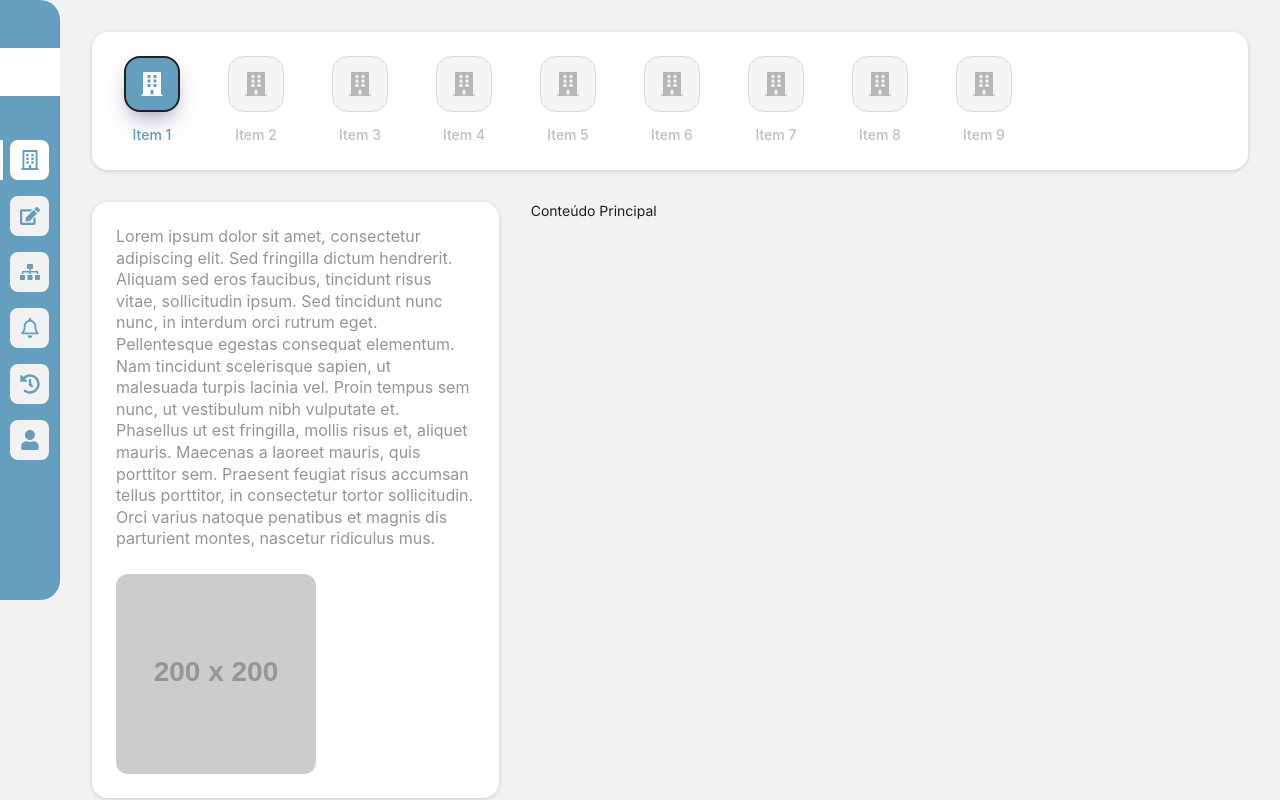
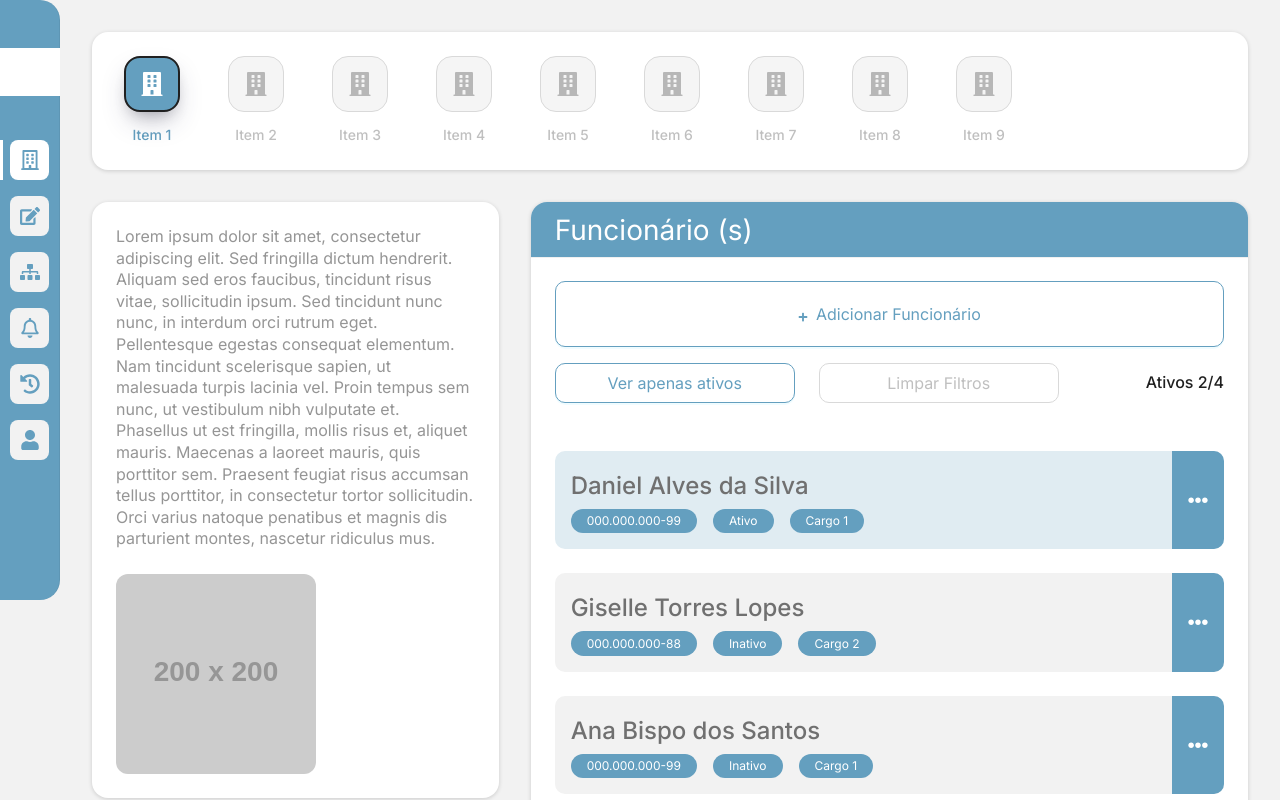
Before and after one commit to devjpedro/challenge-sea, a React (Vite) app: page / in a window 1280 px wide. Shown: the top 800 px of the page. Built offline with nearby package versions, Linux system fonts and the light colour scheme.

Commit message:
(add): layout list members

```diff
--- a/src/components/layouts/dashboard-layout/index.tsx
+++ b/src/components/layouts/dashboard-layout/index.tsx
@@ -1,5 +1,6 @@
 import { Layout } from 'antd'
 
+import { ListUsers } from '../../ui/list-users'
 import { NavSidebar } from '../../ui/nav-sidebar'
 import { SideContent } from '../../ui/side-content'
 import { StepsHeader } from '../../ui/steps-header'
@@ -32,7 +33,7 @@ export function DashboardLayout() {
         </CustomHeader>
         <CustomContent>
           <SideContent />
-          <main style={{ flex: 2 }}>Conteúdo Principal</main>
+          <ListUsers />
           {/* <MainContent /> */}
         </CustomContent>
       </ContentLayout>
--- /dev/null
+++ b/src/components/ui/list-users/index.tsx
@@ -0,0 +1,119 @@
+import { Button, Flex, type MenuProps, Typography } from 'antd'
+import { FaEllipsisH, FaPlus } from 'react-icons/fa'
+
+import {
+  AddMemberBtn,
+  CardUser,
+  CustomDropdown,
+  CustomTag,
+  FlexContainerBtns,
+  ListContainer,
+} from './styles'
+
+const membersData = [
+  {
+    id: 1,
+    name: 'Daniel Alves da Silva',
+    cpf: '000.000.000-99',
+    status: 'Ativo',
+    role: 'Cargo 1',
+  },
+  {
+    id: 2,
+    name: 'Giselle Torres Lopes',
+    cpf: '000.000.000-88',
+    status: 'Inativo',
+    role: 'Cargo 2',
+  },
+  {
+    id: 3,
+    name: 'Ana Bispo dos Santos',
+    cpf: '000.000.000-99',
+    status: 'Inativo',
+    role: 'Cargo 1',
+  },
+  {
+    id: 4,
+    name: 'Regina Elisa Souza',
+    cpf: '000.000.000-99',
+    status: 'Ativo',
+    role: 'Cargo 3',
+  },
+]
+
+const items: MenuProps['items'] = [
+  {
+    label: 'Alterar',
+    key: '1',
+  },
+  {
+    type: 'divider',
+  },
+  {
+    label: 'Excluir',
+    key: '2',
+  },
+]
+
+export function ListUsers() {
+  return (
+    <ListContainer title="Funcionário (s)">
+      <AddMemberBtn
+        variant="outlined"
+        color="primary"
+        icon={<FaPlus size={10} />}
+      >
+        Adicionar Funcionário
+      </AddMemberBtn>
+
+      <Flex
+        gap="large"
+        justify="space-between"
+        align="center"
+        style={{ marginTop: '1rem' }}
+      >
+        <FlexContainerBtns gap="large" align="center">
+          <Button variant="outlined" color="primary" size="large">
+            Ver apenas ativos
+          </Button>
+          <Button variant="outlined" color="primary" size="large" disabled>
+            Limpar Filtros
+          </Button>
+        </FlexContainerBtns>
+
+        <Typography.Text style={{ fontSize: '1rem', fontWeight: '500' }}>
+          Ativos 2/4
+        </Typography.Text>
+      </Flex>
+
+      <Flex vertical justify="center" gap="large" style={{ marginTop: '3rem' }}>
+        {membersData.map((member) => (
+          <CardUser
+            key={member.id}
+            vertical
+            gap="0.25rem"
+            status={member.status}
+          >
+            <Typography.Text className="name-user">
+              {member.name}
+            </Typography.Text>
+            <Flex gap="small">
+              <CustomTag>{member.cpf}</CustomTag>
+              <CustomTag>{member.status}</CustomTag>
+              <CustomTag>{member.role}</CustomTag>
+            </Flex>
+
+            <CustomDropdown
+              menu={{ items }}
+              trigger={['click']}
+              placement="bottomCenter"
+              arrow
+            >
+              <FaEllipsisH size={20} />
+            </CustomDropdown>
+          </CardUser>
+        ))}
+      </Flex>
+    </ListContainer>
+  )
+}
--- /dev/null
+++ b/src/components/ui/list-users/styles.ts
@@ -0,0 +1,108 @@
+import { Button, Card, Dropdown, Flex, Tag } from 'antd'
+import styled from 'styled-components'
+
+interface CardUserProps {
+  status: string
+}
+
+export const ListContainer = styled(Card)`
+  flex: 2;
+
+  background-color: ${(props) => props.theme.colors.white};
+  box-shadow: ${(props) => props.theme.shadows['shadow-1']};
+  border: 0;
+  border-radius: 16px !important;
+
+  & .ant-card-head {
+    border-start-start-radius: 16px !important;
+    border-start-end-radius: 16px !important;
+
+    background-color: ${(props) => props.theme.colors.primaryColor};
+    color: ${(props) => props.theme.colors.white};
+
+    font-size: 1.75rem;
+    font-weight: 400;
+  }
+`
+
+export const AddMemberBtn = styled(Button)`
+  width: 100%;
+  padding: 2rem 0.75rem;
+  border-radius: 0.625rem;
+
+  font-size: 1rem;
+`
+
+export const FlexContainerBtns = styled(Flex)`
+  flex: 1;
+
+  button {
+    max-width: 15rem;
+    width: 100%;
+    border-radius: 10px;
+
+    &:disabled {
+      background-color: transparent !important;
+    }
+  }
+`
+
+export const CardUser = styled(Flex)<CardUserProps>`
+  position: relative;
+
+  background-color: ${(props) =>
+    props.status === 'Ativo'
+      ? props.theme.colors.primaryColorLight
+      : props.theme.colors['gray-100']};
+
+  padding: 1rem;
+
+  border-radius: 10px;
+
+  .name-user {
+    color: ${(props) => props.theme.colors['gray-500']};
+    font-size: 1.5rem;
+    font-weight: 500;
+  }
+`
+
+export const CustomTag = styled(Tag)`
+  border-radius: 999px;
+  padding: 0.15rem 1rem;
+
+  font-size: 0.75rem;
+
+  color: ${(props) => props.theme.colors.white};
+  background-color: ${(props) => props.theme.colors.primaryColor};
+
+  border: 0;
+`
+
+export const CustomDropdown = styled(Dropdown)`
+  max-width: 3.25rem !important;
+  width: 100% !important;
+  height: 100%;
+
+  padding: 1rem;
+
+  position: absolute;
+  top: 0;
+  right: 0;
+
+  font-size: 20px !important;
+
+  border-radius: 0 10px 10px 0;
+
+  border: 0;
+
+  background-color: ${(props) => props.theme.colors.primaryColor};
+  color: ${(props) => props.theme.colors.white};
+
+  cursor: pointer;
+
+  transition: 0.2s;
+
+  &:hover {
+    opacity: 0.9;
+  }
+`
--- a/src/styles/defaultTheme.ts
+++ b/src/styles/defaultTheme.ts
@@ -3,8 +3,10 @@ export const defaultTheme = {
   colors: {
     white: '#ffffff',
     primaryColor: '#649fbf',
+    primaryColorLight: '#e0ecf2',
     'gray-100': '#f2f2f2',
     'gray-300': '#959595',
+    'gray-500': '#707070',
   },
 
   // Shadows
--- a/src/styles/global.ts
+++ b/src/styles/global.ts
@@ -5,6 +5,6 @@ export const GlobalStyle = createGlobalStyle`
     margin: 0;
     padding: 0;
     box-sizing: border-box;
-    font-family: "Inter", sans-serif;
+    font-family: "Inter", sans-serif !important;
   }
 `
```
